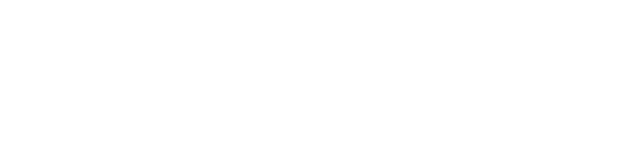
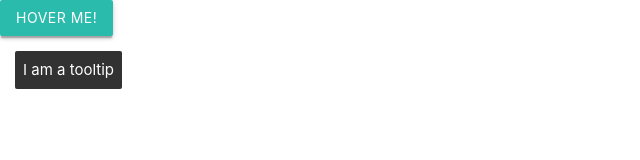
Before and after one commit to sealand0508/pythonavwork, a plain HTML site: page index.html in a window 1280 px wide. Shown: the whole page, without its empty margins (0-640 px from the left). Drawn offline with nearby package versions, Linux system fonts and the light colour scheme.

```diff
--- a/index.html
+++ b/index.html
@@ -5,9 +5,21 @@
     <meta http-equiv="X-UA-Compatible" content="IE=edge">
     <meta name="viewport" content="width=device-width, initial-scale=1.0">
     <title>GIT 複習</title>
+    <link rel="stylesheet" href="https://cdn.jsdelivr.net/npm/@materializecss/materialize@1.1.0/dist/css/materialize.min.css">
+
 </head>
 <body>
+    <a class="btn tooltipped" data-position="bottom" data-tooltip="I am a tooltip">Hover me!</a>
 
 
+    <script src="https://cdn.jsdelivr.net/npm/@materializecss/materialize@1.1.0/dist/js/materialize.min.js"></script>
+    <script>
+         document.addEventListener('DOMContentLoaded', function() {
+        var elems = document.querySelectorAll('.tooltipped');
+        var instances = M.Tooltip.init(elems, {
+      // specify options here
+    });
+  });
+    </script>
 </body>
 </html>
```
Also changed, not shown: about.html (added, +12 -0 lines).
